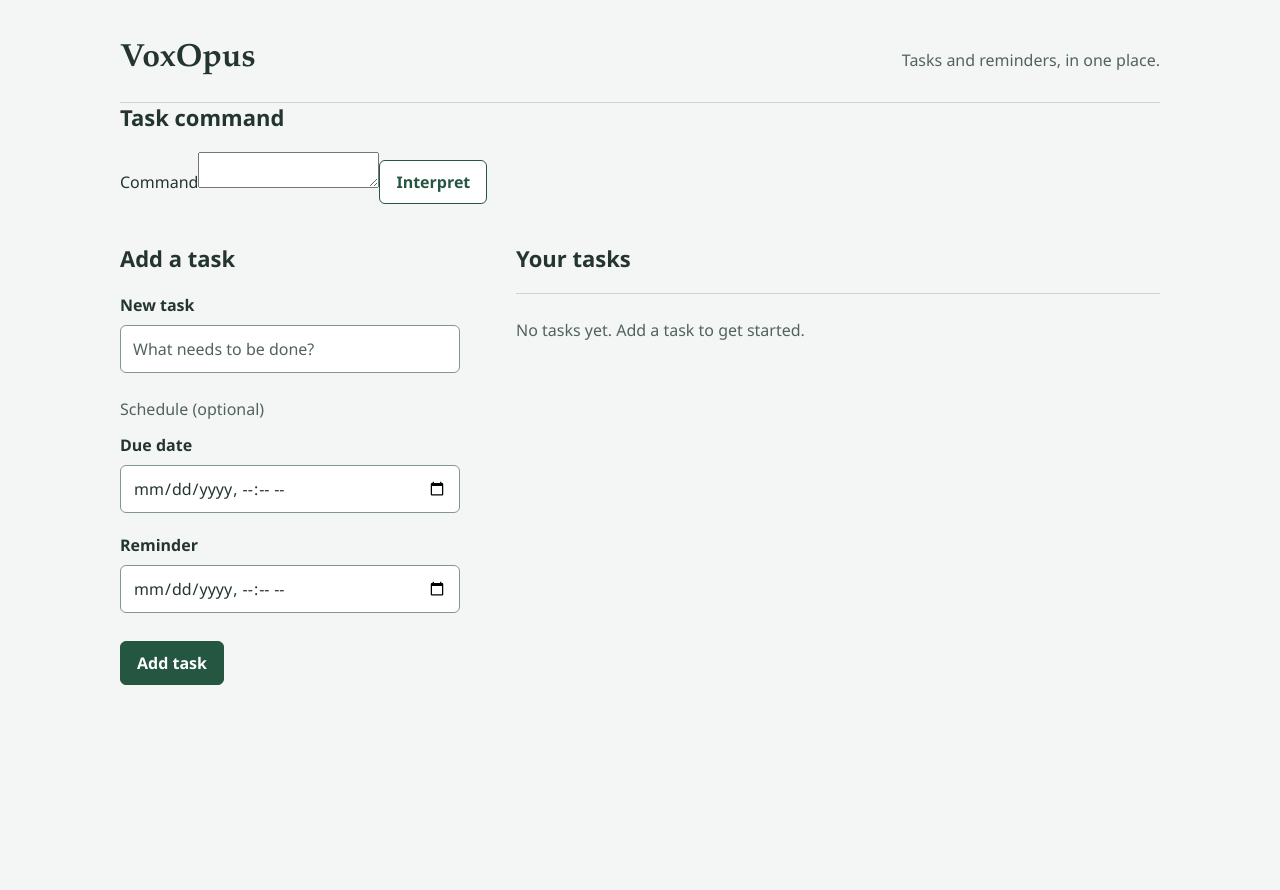
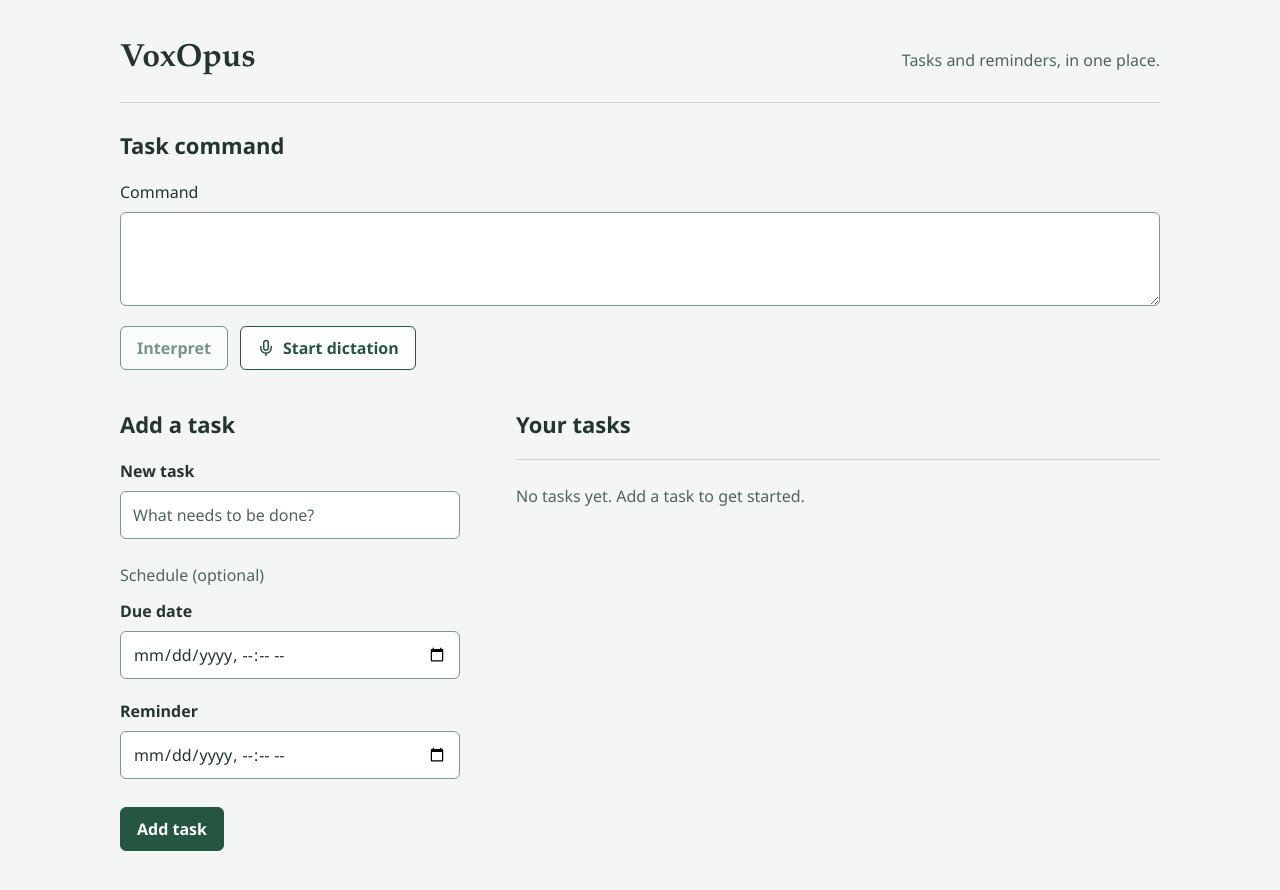
Before and after one commit to MichaelRosas/VoxOpus, a React (Vite) app in the folder frontend/: page / in a window 1280 px wide. Shown: the top 890 px of the page. Before the commit the page ends 800 px from the top, so only its background shows below. Built offline with nearby package versions, Linux system fonts and the light colour scheme.

Commit message:
implement voice dication

```diff
--- a/frontend/package.json
+++ b/frontend/package.json
@@ -10,6 +10,7 @@
     "preview": "vite preview"
   },
   "dependencies": {
+    "lucide-react": "^1.55.0",
     "react": "^19.2.8",
     "react-dom": "^19.2.8",
     "shared": "*"
--- a/frontend/src/App.css
+++ b/frontend/src/App.css
@@ -18,6 +18,11 @@ button:hover { background: #e7eee9; }
 .primary-button { color: #fff; background: var(--primary); }
 .primary-button:hover { background: #193e30; }
 .form-actions { display: flex; flex-wrap: wrap; gap: 12px; margin-top: 12px; }
+.command-section { margin-top: 28px; min-width: 0; }
+.command-form { display: flex; flex-direction: column; gap: 8px; }
+.command-form textarea { width: 100%; box-sizing: border-box; min-width: 0; padding: 10px 12px; border: 1px solid #82978b; border-radius: 6px; color: var(--text); background: var(--surface); font: inherit; resize: vertical; }
+.dictation-button { display: inline-flex; align-items: center; justify-content: center; gap: 8px; }
+.command-section button:disabled { opacity: 0.6; cursor: not-allowed; }
 /* Divided rows keep tasks together without nesting cards or hiding dates. */
 .task-list { list-style: none; margin: 0; padding: 0; border-top: 1px solid var(--line); }
 .task-row { padding: 24px 0; border-bottom: 1px solid var(--line); }
--- a/frontend/src/components/CommandForm.tsx
+++ b/frontend/src/components/CommandForm.tsx
@@ -1,6 +1,8 @@
 import { useState, type SubmitEvent } from 'react'
+import { Mic, Square } from 'lucide-react'
 import type { CommandResult, Task } from 'shared'
 import { interpretCommand } from '../api'
+import { useSpeechRecognition } from '../hooks/useSpeechRecognition'
 
 interface CommandFormProps {
   tasks: Task[]
@@ -12,10 +14,21 @@ export function CommandForm({ tasks, onConfirm }: CommandFormProps) {
   const [result, setResult] = useState<CommandResult | null>(null)
   const [isLoading, setIsLoading] = useState(false)
   const [error, setError] = useState<string | null>(null)
+  const speech = useSpeechRecognition()
+
+  function startDictation() {
+    if (isLoading || speech.isActive) return
+    const originalCommand = command.trimEnd()
+    setResult(null)
+    setError(null)
+    speech.start((transcript) => {
+      setCommand([originalCommand, transcript].filter(Boolean).join(' '))
+    })
+  }
 
   async function handleSubmit(event: SubmitEvent<HTMLFormElement>) {
     event.preventDefault()
-    if (!command.trim() || isLoading) return
+    if (!command.trim() || isLoading || speech.isActive) return
 
     setIsLoading(true)
     setError(null)
@@ -49,24 +62,52 @@ export function CommandForm({ tasks, onConfirm }: CommandFormProps) {
   }
 
   return (
-    <section aria-labelledby="command-heading">
+    <section className="command-section" aria-labelledby="command-heading">
       <h2 id="command-heading">Task command</h2>
-      <form onSubmit={handleSubmit}>
+      <form className="command-form" onSubmit={handleSubmit}>
         <label htmlFor="command-input">Command</label>
         <textarea
           id="command-input"
           value={command}
-          disabled={isLoading}
+          disabled={isLoading || speech.isActive}
+          rows={3}
           onChange={(event) => {
             setCommand(event.target.value)
             setResult(null)
             setError(null)
           }}
         />
-        <button type="submit" disabled={isLoading || !command.trim()}>
+        <div className="form-actions">
+        <button type="submit" disabled={isLoading || speech.isActive || !command.trim()}>
           {isLoading ? 'Processing…' : 'Interpret'}
         </button>
+        {speech.isSupported && (
+          <button
+            type="button"
+            className="dictation-button"
+            onClick={speech.isActive ? speech.stop : startDictation}
+            disabled={isLoading || speech.status === 'starting' || speech.status === 'stopping'}
+            title={speech.isActive ? 'Stop dictation' : 'Start dictation'}
+            aria-label={speech.isActive ? 'Stop dictation' : 'Start dictation'}
+          >
+            {speech.isActive ? <Square size={18} aria-hidden="true" /> : <Mic size={18} aria-hidden="true" />}
+            {speech.isActive ? 'Stop dictation' : 'Start dictation'}
+          </button>
+        )}
+        </div>
       </form>
+      <p role="status">
+        {!speech.isSupported
+          ? 'Voice dictation is unavailable in this browser.'
+          : speech.status === 'starting'
+            ? 'Starting microphone...'
+            : speech.status === 'listening'
+              ? 'Listening...'
+              : speech.status === 'stopping'
+                ? 'Finishing dictation...'
+                : ''}
+      </p>
+      {speech.error && <p role="alert">{speech.error}</p>}
       {error && <p role="alert">{error}</p>}
       {result?.clarification && <p>{result.clarification}</p>}
       {result && result.clarification === null && (
--- /dev/null
+++ b/frontend/src/hooks/useSpeechRecognition.ts
@@ -0,0 +1,136 @@
+import { useEffect, useRef, useState } from 'react'
+
+interface SpeechResult {
+  isFinal: boolean
+  length: number
+  [index: number]: { transcript: string }
+}
+
+interface SpeechResultEvent {
+  results: { length: number; [index: number]: SpeechResult }
+}
+
+interface SpeechRecognizer {
+  lang: string
+  continuous: boolean
+  interimResults: boolean
+  onstart: (() => void) | null
+  onend: (() => void) | null
+  onresult: ((event: SpeechResultEvent) => void) | null
+  onerror: ((event: { error: string }) => void) | null
+  start: () => void
+  stop: () => void
+  abort: () => void
+}
+
+type SpeechConstructor = new () => SpeechRecognizer
+type SpeechWindow = Window & {
+  SpeechRecognition?: SpeechConstructor
+  webkitSpeechRecognition?: SpeechConstructor
+}
+
+function getSpeechConstructor() {
+  if (typeof window === 'undefined') return undefined
+  const speechWindow = window as SpeechWindow
+  return speechWindow.SpeechRecognition ?? speechWindow.webkitSpeechRecognition
+}
+
+function errorMessage(code: string) {
+  switch (code) {
+    case 'not-allowed':
+    case 'service-not-allowed':
+      return 'Microphone or speech recognition access was denied. Check browser permissions.'
+    case 'audio-capture':
+      return 'No microphone is available. Check your microphone connection.'
+    case 'no-speech':
+      return 'No speech was detected. Try again.'
+    case 'network':
+      return 'Speech recognition could not connect. Check your internet connection.'
+    case 'language-not-supported':
+      return 'English speech recognition is not available in this browser.'
+    default:
+      return 'Speech recognition failed. Try again or type your command.'
+  }
+}
+
+export function useSpeechRecognition() {
+  const recognitionRef = useRef<SpeechRecognizer | null>(null)
+  const [status, setStatus] = useState<'idle' | 'starting' | 'listening' | 'stopping'>('idle')
+  const [error, setError] = useState<string | null>(null)
+  const isSupported = Boolean(getSpeechConstructor())
+
+  useEffect(() => {
+    return () => {
+      const recognition = recognitionRef.current
+      if (!recognition) return
+      recognition.onstart = null
+      recognition.onend = null
+      recognition.onresult = null
+      recognition.onerror = null
+      recognition.abort()
+      recognitionRef.current = null
+    }
+  }, [])
+
+  function start(onTranscript: (text: string) => void) {
+    if (recognitionRef.current) return
+    const Constructor = getSpeechConstructor()
+    if (!Constructor) return
+
+    const recognition = new Constructor()
+    recognition.lang = 'en-US'
+    recognition.continuous = true
+    recognition.interimResults = true
+    let finalTranscript = ''
+
+    recognition.onstart = () => setStatus('listening')
+    recognition.onresult = (event) => {
+      const finalParts: string[] = []
+      const interimParts: string[] = []
+
+      // Rebuild the session transcript because interim results can be replaced.
+      for (let index = 0; index < event.results.length; index++) {
+        const result = event.results[index]
+        if (!result || !result.length) continue
+        const text = result[0].transcript.trim()
+        if (result.isFinal) finalParts.push(text)
+        else interimParts.push(text)
+      }
+
+      finalTranscript = finalParts.join(' ')
+      onTranscript([...finalParts, ...interimParts].join(' '))
+    }
+    recognition.onerror = (event) => {
+      if (event.error !== 'aborted') setError(errorMessage(event.error))
+    }
+    recognition.onend = () => {
+      onTranscript(finalTranscript)
+      recognitionRef.current = null
+      setStatus('idle')
+    }
+
+    recognitionRef.current = recognition
+    setError(null)
+    setStatus('starting')
+
+    try {
+      recognition.start()
+    } catch {
+      recognitionRef.current = null
+      setStatus('idle')
+      setError('Could not start speech recognition. Try again.')
+    }
+  }
+
+  function stop() {
+    if (!recognitionRef.current) return
+    setStatus('stopping')
+    try {
+      recognitionRef.current.stop()
+    } catch {
+      recognitionRef.current.abort()
+    }
+  }
+
+  return { isSupported, status, error, start, stop, isActive: status !== 'idle' }
+}
```
Also changed, not shown: 1 other file (tests, documents, lock files or other folders).
